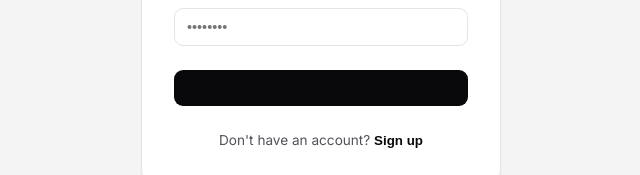
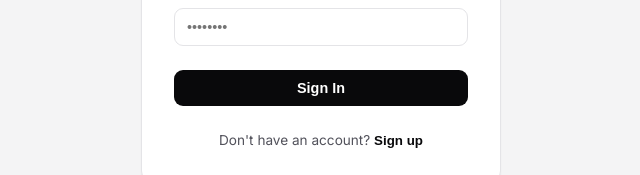
Before and after one commit to yashdesai117/TaskOS-Frontend, a React (Vite) app: page / in a window 1280 px wide. Shown: the part 455-630 px from the top of the page, without its empty margins (319-959 px from the left). Built offline with nearby package versions, Linux system fonts and the light colour scheme; no server answers.

Commit message:
Fix button text color

```diff
--- a/src/pages/Auth.jsx
+++ b/src/pages/Auth.jsx
@@ -121,7 +121,7 @@ export default function Auth() {
             type="submit"
             disabled={loading}
             style={{
-              width: '100%', padding: '10px', background: 'var(--tx-primary)', color: 'var(--bg-root)',
+              width: '100%', padding: '10px', background: 'var(--tx-primary)', color: '#FFFFFF',
               border: 'none', borderRadius: 'var(--radius-md)', fontSize: '0.9rem', fontWeight: 600,
               cursor: loading ? 'not-allowed' : 'pointer', opacity: loading ? 0.7 : 1, marginTop: 8,
               transition: 'transform 0.1s, opacity 0.2s'
```
